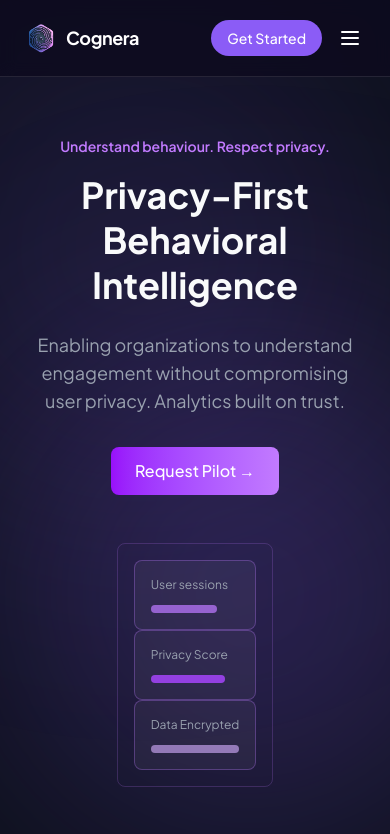
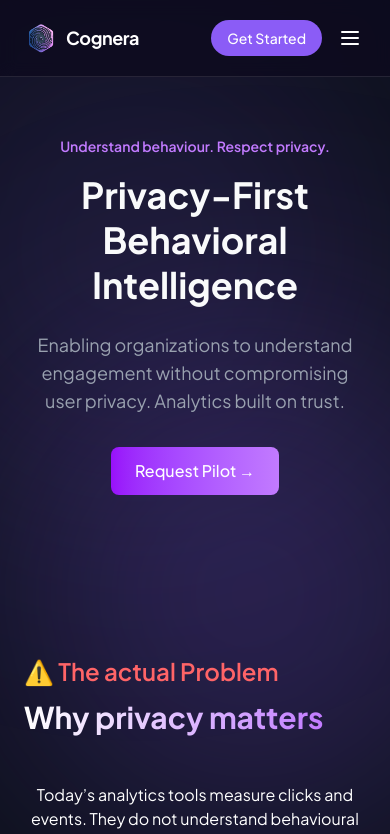
Before and after one commit to NavyaBhimavarapu/cognera, a Next.js app: page / in a window 390 px wide. Shown: the top 834 px of the page. Built offline with nearby package versions, Linux system fonts and the light colour scheme.

Commit message:
hide hero cards on mobile

```diff
--- a/components/Hero.tsx
+++ b/components/Hero.tsx
@@ -17,7 +17,7 @@ export default function Hero(){
            Request Pilot →
          </button>
         </div>
-        <div className="flex-[45]">
+        <div className="flex-[45] hidden md:block">
            <div className="w-full rounded-lg p-4 border border-purple-400/20">
           <div className="bg-white/5 rounded-lg p-4 border border-purple-400/30">
           <p className="text-gray-400 text-xs mb-3">User sessions</p>
```
